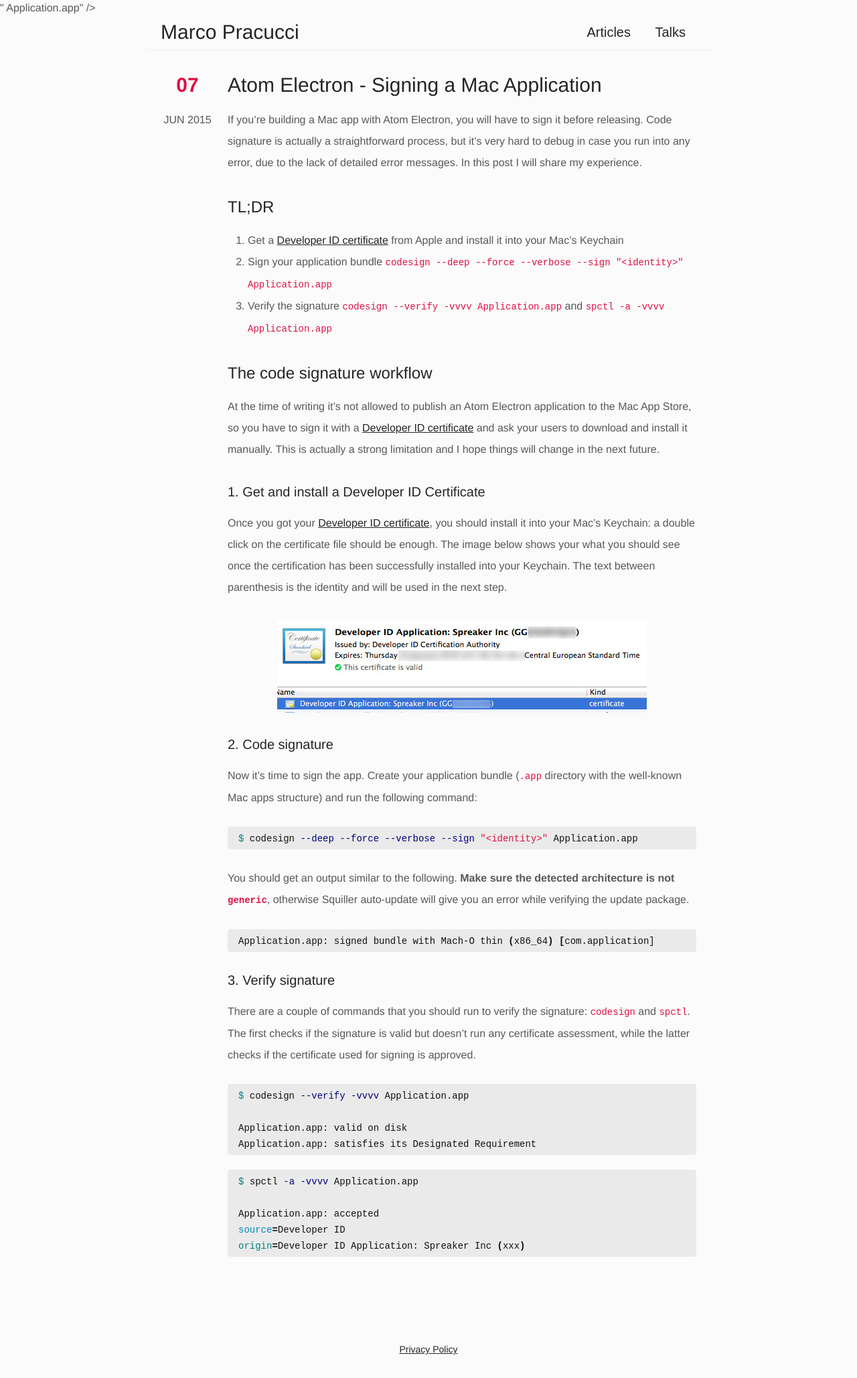
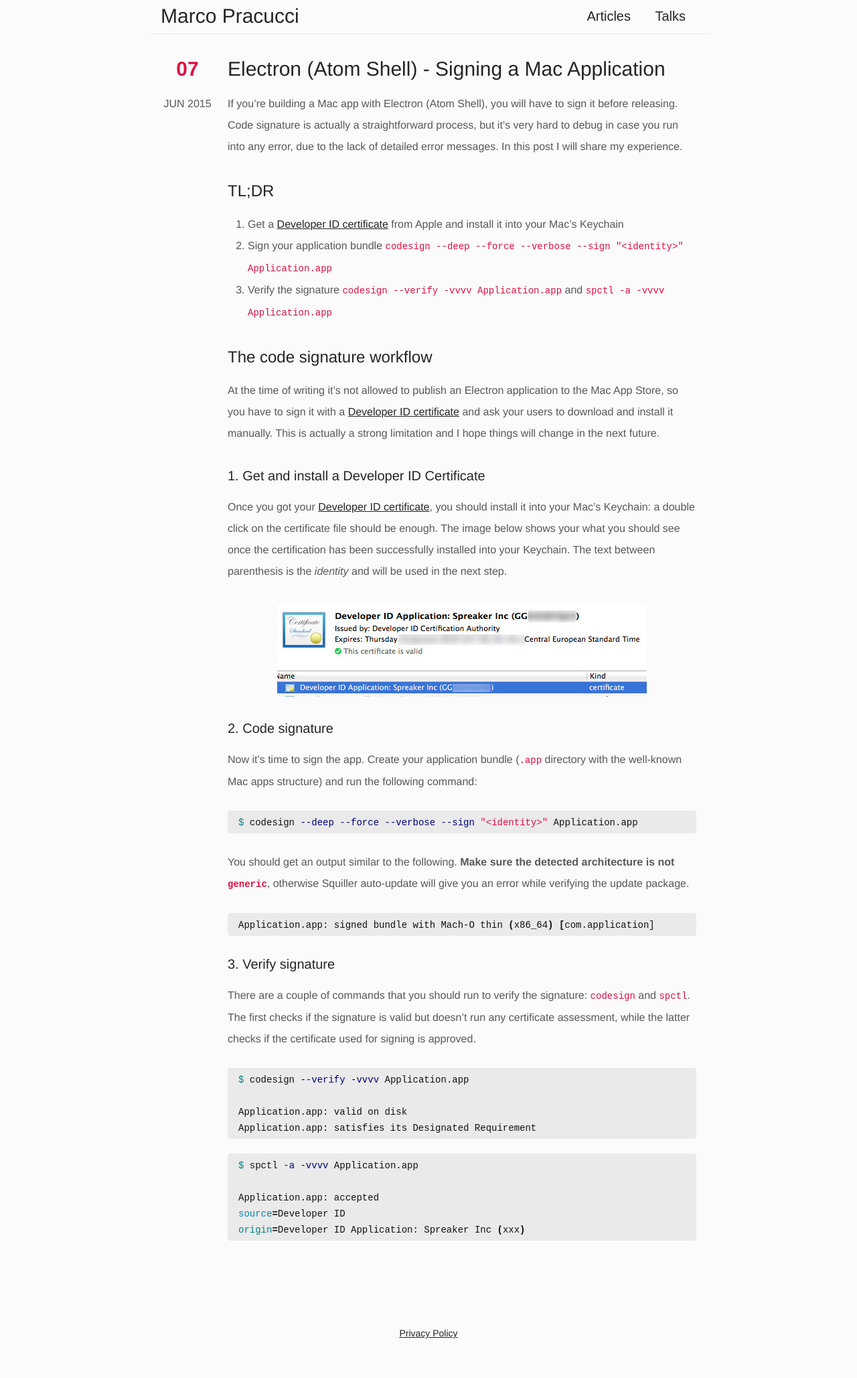
Before and after one commit to pracucci/www-pracucci, a Jekyll site: the page built from _posts/2015-06-07-atom-electron-signing-mac-app.md, in a window 1280 px wide. Shown: the whole page at 67% size. Built offline with Jekyll 4.4.1, drawn with Linux system fonts in a browser that asks for light colours; after the commit the page ends 2033 px from its top, so only the background shows below that.

Commit message:
New post

```diff
--- a/_posts/2015-06-07-atom-electron-signing-mac-app.md
+++ b/_posts/2015-06-07-atom-electron-signing-mac-app.md
@@ -1,12 +1,12 @@
 ---
 layout:         post
-title:          Atom Electron - Signing a Mac Application
-keywords:       atom electron, atom shell, mac, osx, application, signature, code sign
-description:    Sign your application bundle with codesign --deep --force --verbose --sign "<identity>" Application.app
+title:          Electron (Atom Shell) - Signing a Mac Application
+keywords:       electron, atom shell, mac, osx, application, signature, code sign
+description:    Sign your application bundle with codesign --deep --force --verbose --sign identity Application.app
 date:           2015-06-07 16:00:00 GMT
 ---
 
-If you're building a Mac app with Atom Electron, you will have to sign it before releasing. Code signature is actually a straightforward process, but it's very hard to debug in case you run into any error, due to the lack of detailed error messages. In this post I will share my experience.
+If you're building a Mac app with Electron (Atom Shell), you will have to sign it before releasing. Code signature is actually a straightforward process, but it's very hard to debug in case you run into any error, due to the lack of detailed error messages. In this post I will share my experience.
 
 
 ## TL;DR
@@ -18,7 +18,7 @@ If you're building a Mac app with Atom Electron, you will have to sign it before
 
 ## The code signature workflow
 
-At the time of writing it's not allowed to publish an Atom Electron application to the Mac App Store, so you have to sign it with a [Developer ID certificate](https://developer.apple.com/account/mac/certificate/certificateList.action) and ask your users to download and install it manually. This is actually a strong limitation and I hope things will change in the next future.
+At the time of writing it's not allowed to publish an Electron application to the Mac App Store, so you have to sign it with a [Developer ID certificate](https://developer.apple.com/account/mac/certificate/certificateList.action) and ask your users to download and install it manually. This is actually a strong limitation and I hope things will change in the next future.
 
 
 ### 1. Get and install a Developer ID Certificate
--- a/stylesheets/stylesheet.scss
+++ b/stylesheets/stylesheet.scss
@@ -86,6 +86,10 @@ h1 {
     font-weight: $font_weight_medium;
     color: $title_text_color;
     margin-bottom: $baseline;
+}
+
+em {
+    font-style: italic;
 }
 
 // Header
@@ -200,6 +204,14 @@ article {
         &:first-child {
             margin-top: 0;
         }
+    }
+
+    h4 {
+        font-weight: $font_weight_medium;
+        font-style: italic;
+        color: $title_text_color;
+        margin-bottom: $baseline/2;
+        padding-left: $page_margin;
     }
 
     p {
```
Also changed, not shown: _posts/2015-06-13-atom-electron-enable-copy-and-paste.md (added, +91 -0 lines).
